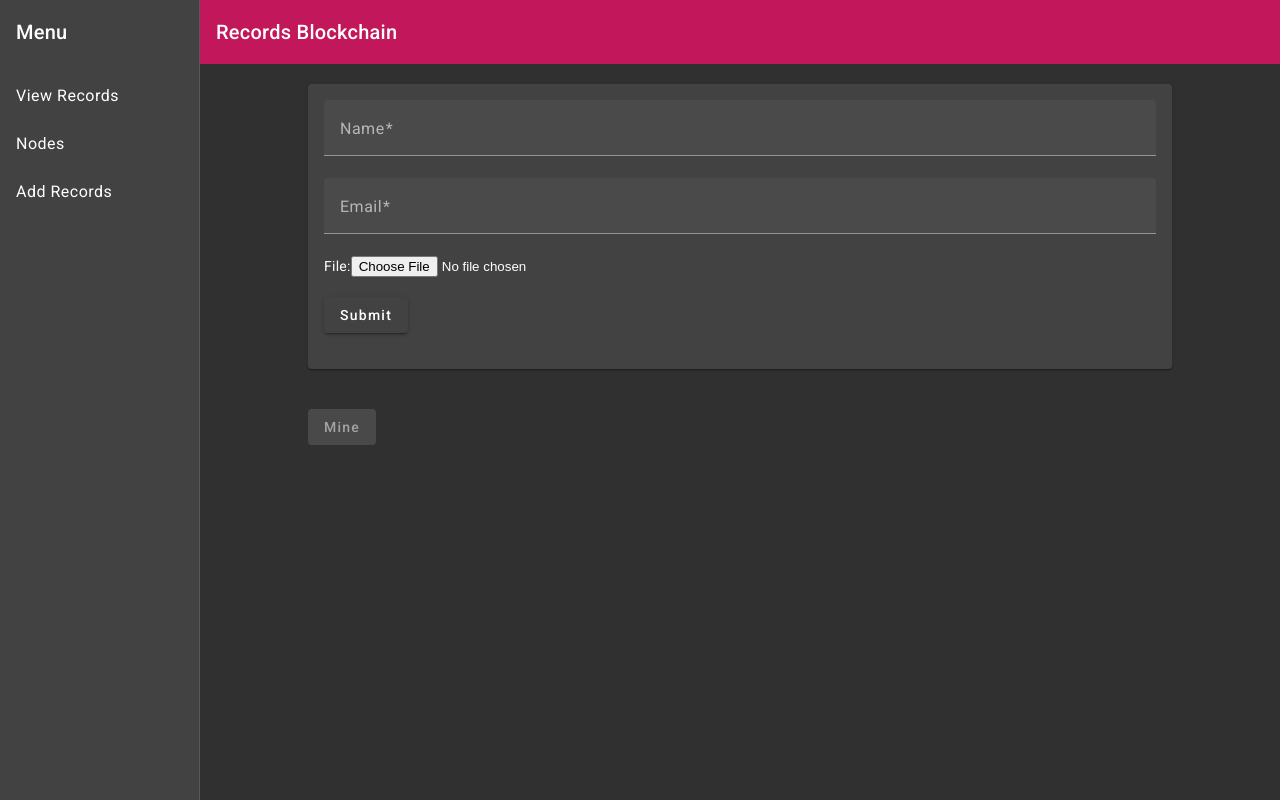
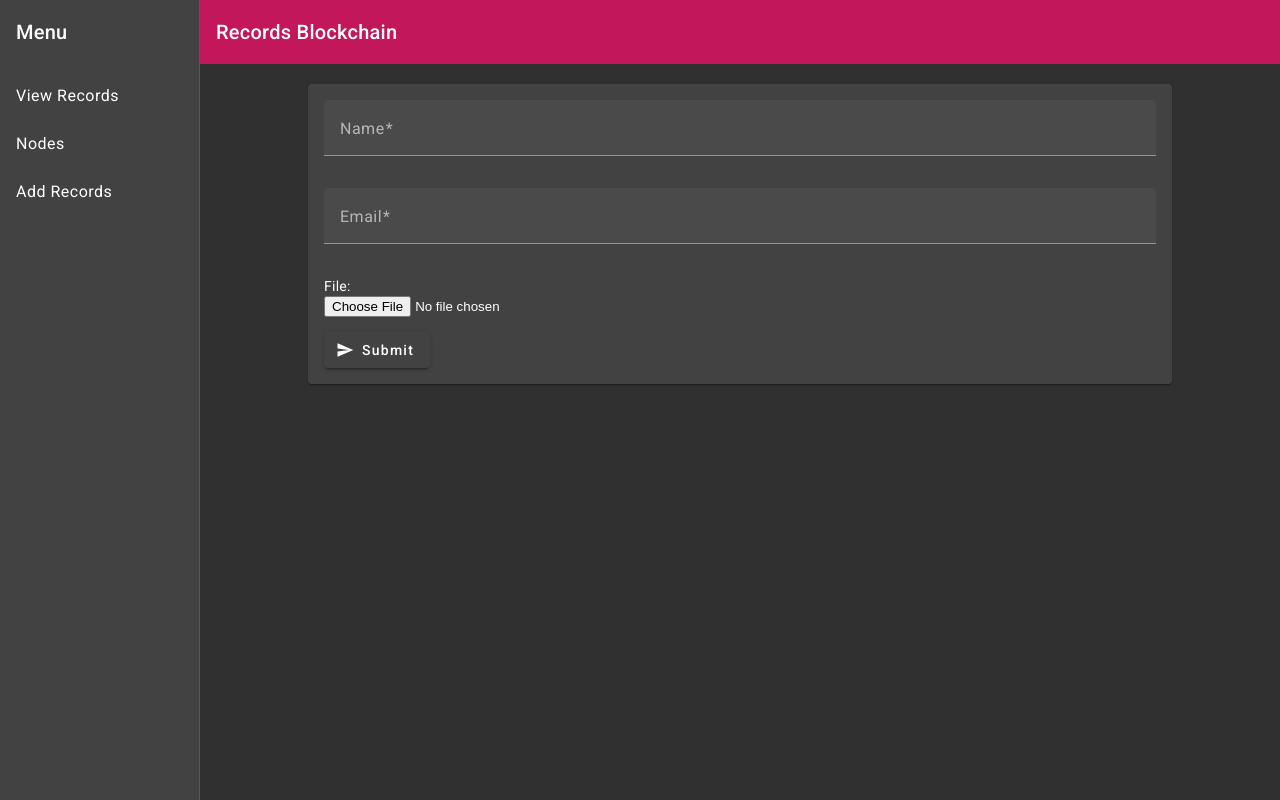
Before and after one commit to refrigeratedwater/blockchain-frontend, an Angular app: page /add in a window 1280 px wide. Built offline with nearby package versions, Linux system fonts and the light colour scheme.

Commit message:
moved mining functionality

```diff
--- a/src/app/components/add-record/add-record.component.html
+++ b/src/app/components/add-record/add-record.component.html
@@ -1,5 +1,5 @@
 <section>
-  <mat-card class="input-card">
+  <mat-card>
     <mat-card-content>
       <form (ngSubmit)="submit()" #transactionForm="ngForm">
         <mat-form-field appearance="fill">
@@ -12,7 +12,6 @@
             required
           />
         </mat-form-field>
-        <br />
         <mat-form-field appearance="fill">
           <mat-label>Email</mat-label>
           <input
@@ -23,7 +22,6 @@
             required
           />
         </mat-form-field>
-        <br />
         <mat-label for="file">File:</mat-label>
         <input
           type="file"
@@ -32,30 +30,10 @@
           (change)="onFileChange($event)"
           required
         />
-        <br />
-        <button mat-raised-button type="submit">Submit</button>
+        <button mat-raised-button type="submit">
+          <mat-icon>send</mat-icon>Submit
+        </button>
       </form>
     </mat-card-content>
   </mat-card>
-
-  <!-- View Pending Transactions Section -->
-  <mat-card class="input-card" *ngIf="isSubmitted">
-    <mat-card-title>Pending Transactions</mat-card-title>
-    <mat-card-content>
-      <mat-list>
-        <mat-list-item *ngFor="let tx of pendingTransactions">
-          <p><strong>Author:</strong> {{ tx.author }}</p>
-          <p><strong>Email:</strong> {{ tx.email }}</p>
-          <p><strong>File CID:</strong> {{ tx.file }}</p>
-          <mat-divider></mat-divider>
-        </mat-list-item>
-      </mat-list>
-    </mat-card-content>
-  </mat-card>
-
-  <div class="transactions-container">
-    <button mat-raised-button (click)="mine()" [disabled]="!isSubmitted">
-      Mine
-    </button>
-  </div>
 </section>
--- a/src/app/components/add-record/add-record.component.scss
+++ b/src/app/components/add-record/add-record.component.scss
@@ -4,12 +4,10 @@ section {
   flex-direction: column;
   align-items: center;
   margin-top: 20px;
-}
 
-.input-card {
+  mat-card {
     width: 80%;
     margin-bottom: 20px;
-
     display: flex;
     flex-direction: column;
 
@@ -21,27 +19,17 @@ section {
 
     mat-form-field {
       width: 100%;
+      margin-bottom: 10px;
+    }
+
+    input[type="file"] {
+      width: 100%;
+      margin-bottom: 15px;
+    }
+
+    mat-button {
+      width: 100%;
+      align-self: center;
     }
   }
-
-/* Pending Transactions styling */
-mat-list-item {
-  white-space: nowrap;
-  margin: 10px;
-  overflow-x: auto;
 }
-
-mat-divider {
-  margin: 10px 0;
-}
-
-.transactions-container {
-  width: 80%;
-  display: flex;
-  flex-direction: column;
-  align-items: flex-start;
-}
-
-button[mat-raised-button]:last-of-type {
-  margin: 20px 0;
-}
--- a/src/app/components/add-record/add-record.component.ts
+++ b/src/app/components/add-record/add-record.component.ts
@@ -10,17 +10,9 @@ import { Blockchain } from 'src/app/models/Blockchain';
 })
 export class AddRecordComponent {
   transaction: Transaction = new Transaction('', '', null);
-  pendingTransactions: Transaction[] = [];
   mineTransaction!: Blockchain;
-  isSubmitted = false;
 
   constructor(private blockchainService: BlockchainService) {}
-
-  fetchPendingTransactions(): void {
-    this.blockchainService.getPending().subscribe((transactions) => {
-      this.pendingTransactions = transactions;
-    });
-  }
 
   onFileChange(event: any) {
     if (event.target.files.length > 0) {
@@ -34,24 +26,23 @@ export class AddRecordComponent {
       this.transaction.email &&
       this.transaction.file
     ) {
-      this.blockchainService
-        .addTransaction(this.transaction)
-        .subscribe((response) => {
+      this.blockchainService.addTransaction(this.transaction).subscribe({
+        next: (response) => {
           alert('Transaction added successfully!');
           this.transaction = new Transaction('', '', null);
-          this.isSubmitted = true;
-
-          if (this.isSubmitted) {
-            this.fetchPendingTransactions();
-          }
-        });
+          this.mine();
+        },
+        error: (error) => {
+          console.error('Error adding transaction: ', error);
+          alert('Error adding trnasaction. Please try again');
+        },
+      });
     } else {
       alert('Please fill all fields.');
     }
   }
 
   mine() {
-    this.isSubmitted = false;
     this.blockchainService.mineTransaction().subscribe((data) => {
       this.mineTransaction = data;
       console.log(this.mineTransaction);
--- a/src/app/components/view-record/view-record.component.html
+++ b/src/app/components/view-record/view-record.component.html
@@ -35,7 +35,7 @@
               <p>Email: {{ tx.email }}</p>
             </mat-list-item>
             <mat-list-item>
-              <p>File: {{ tx.file }}</p>
+              <a>File: {{ tx.file }}</a>
             </mat-list-item></mat-expansion-panel
           >
         </div>
--- a/src/app/services/blockchain.service.ts
+++ b/src/app/services/blockchain.service.ts
@@ -22,6 +22,11 @@ export class BlockchainService {
     return this.http.get<Blockchain>(url);
   }
 
+  getFile(cid: string): Observable<Blob> {
+    const url = `${this.API_URL}get/file/${cid}`
+    return this.http.get(url, {responseType: 'blob'})
+  }
+
   getPending(): Observable<Transaction[]> {
     const url = `${this.API_URL}pending/tx`;
     return this.http.get<Transaction[]>(url);
```
Lines whose indentation alone changed are shown as unchanged.
